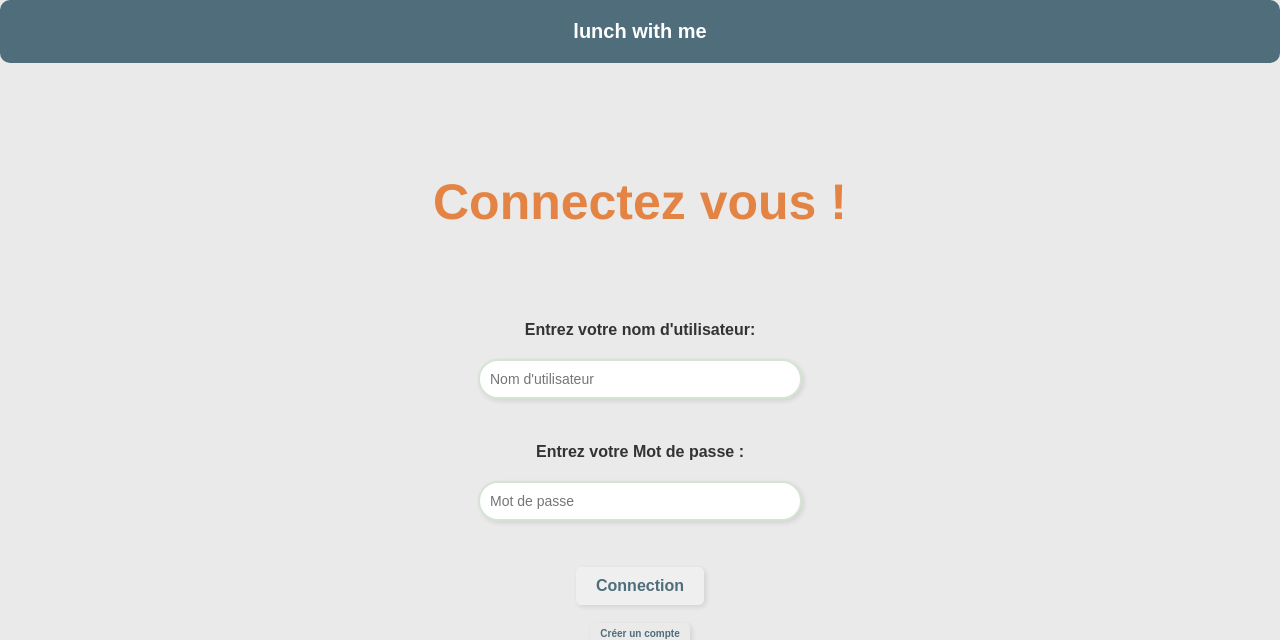
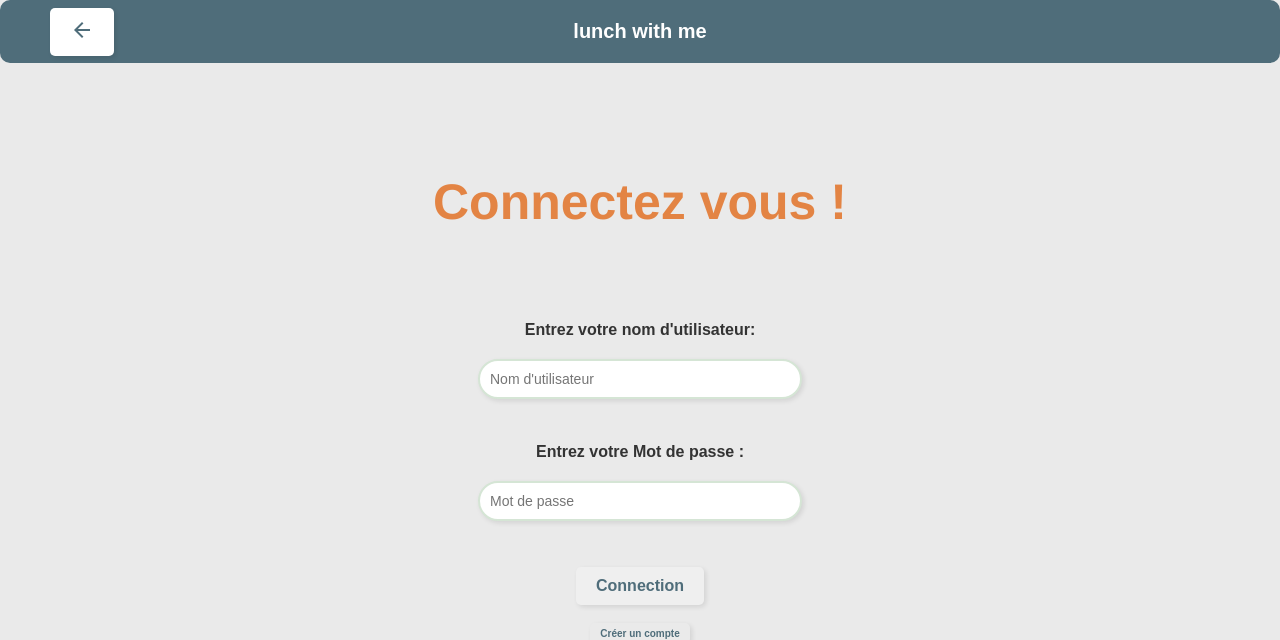
Before and after one commit to Eudo08/2025_2026_nsi_lndb_term4_gp1, a Flask app: page /page_arrive/connexion in a window 1280 px wide. Shown: the top 640 px of the page. Run offline with Flask 3, Linux system fonts and the light colour scheme.

Commit message:
Update connexion.html

```diff
--- a/templates/connexion.html
+++ b/templates/connexion.html
@@ -18,6 +18,9 @@
 
         <div class="bandeau">
             lunch with me
+            <a href="/page_arrive" class="bouton_retour"><span class="material-symbols-outlined">
+              arrow_back
+            </span></a>
         </div>
         <div id="main" class="principal">
           <form id="form-interet" method="POST" action="/page_principale">
```
